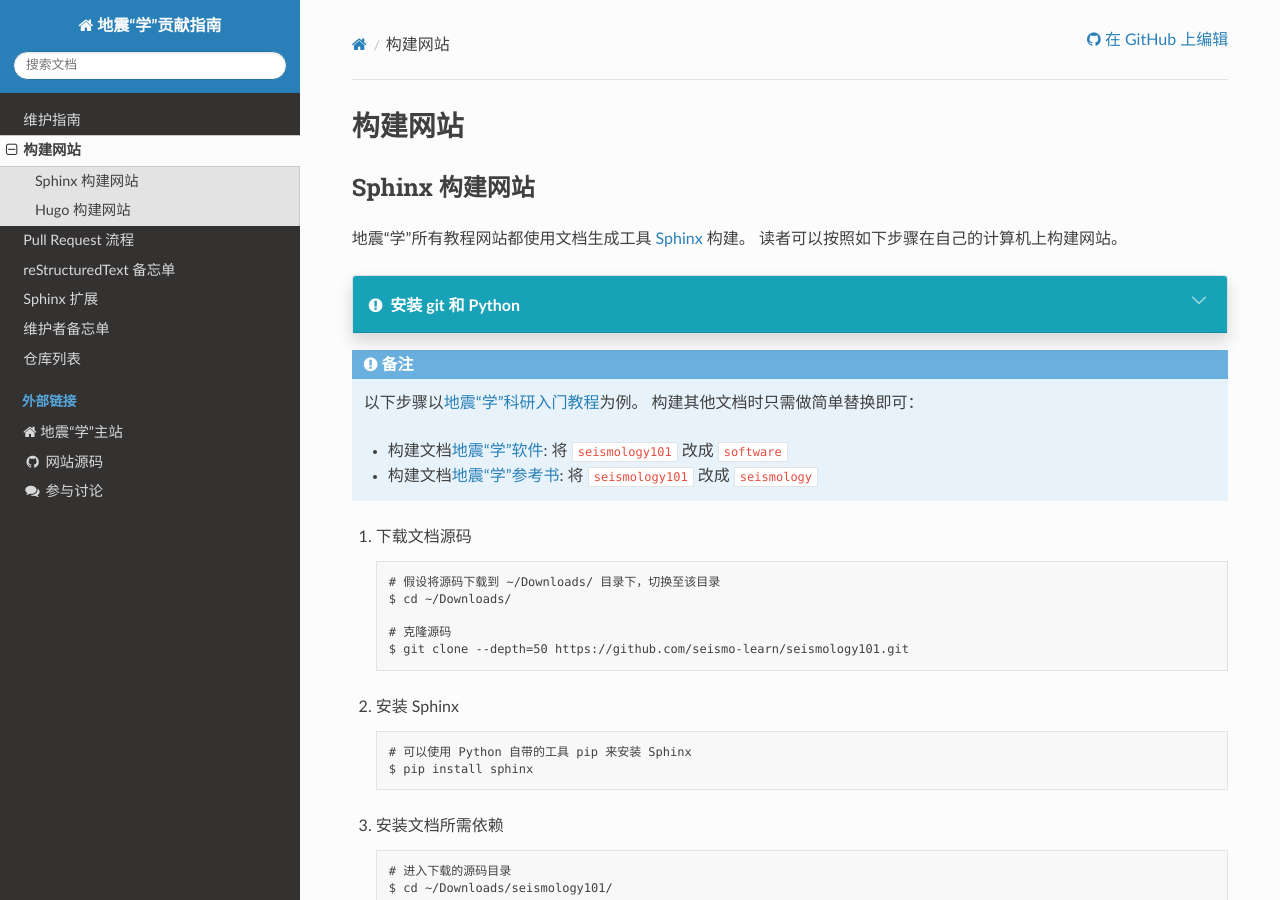
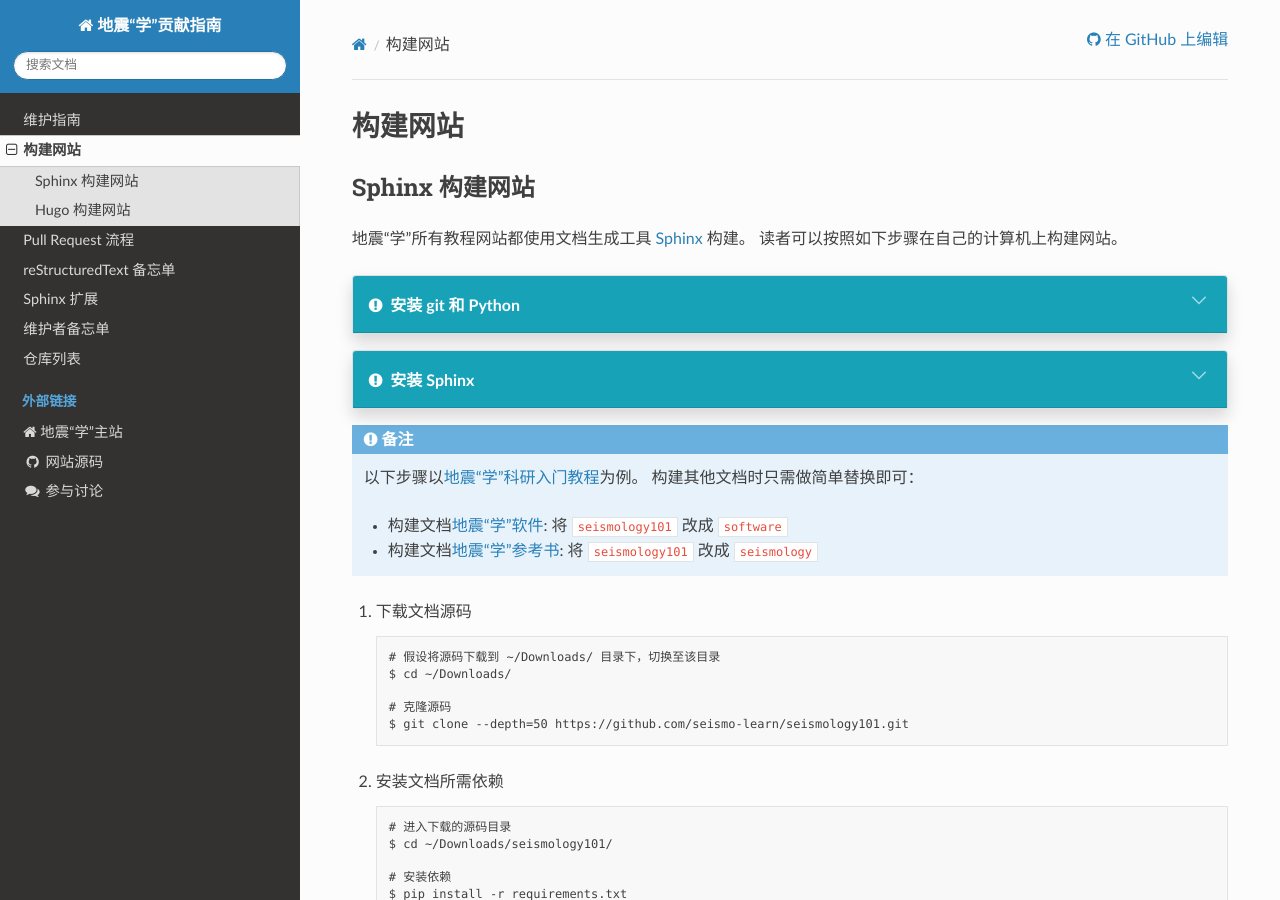
Before and after one commit to seismo-learn/contributing, a Sphinx documentation site: the page built from source/building.rst, in a window 1280 px wide and 900 px high. Built offline with Sphinx 7.4.7 and the Read the Docs theme 2.0.0, drawn with Linux system fonts in a browser that asks for light colours; part of the change alters nothing that is shown.

Commit message:
Improve website building

```diff
--- a/source/building.rst
+++ b/source/building.rst
@@ -19,6 +19,14 @@ Sphinx 构建网站
 
     若未安装 Python，建议通过 :doc:`Anaconda <software:anaconda/index>`  来安装和管理 Python。
 
+.. dropdown:: :fa:`exclamation-circle,mr-1` 安装 Sphinx
+   :container: + shadow
+   :title: bg-info text-white font-weight-bold
+
+   可以使用 Python 自带的工具 pip 来安装 Sphinx::
+
+       $ pip install sphinx
+
 .. note::
 
     以下步骤以\ `地震“学”科研入门教程 <https://seismo-learn.org/seismology101/>`__\ 为例。
@@ -37,14 +45,7 @@ Sphinx 构建网站
         # 克隆源码
         $ git clone --depth=50 https://github.com/seismo-learn/seismology101.git
 
-2.  安装 Sphinx
-
-    ::
-
-        # 可以使用 Python 自带的工具 pip 来安装 Sphinx
-        $ pip install sphinx
-
-3.  安装文档所需依赖
+2.  安装文档所需依赖
 
     ::
 
@@ -54,13 +55,13 @@ Sphinx 构建网站
         # 安装依赖
         $ pip install -r requirements.txt
 
-4.  编译生成 HTML 格式的文档
+3.  编译生成 HTML 格式的文档
 
     ::
 
         $ make html
 
-5.  生成的文档位于 :file:`build/html/` 目录下，可以直接用浏览器打开
+4.  生成的文档位于 :file:`build/html/` 目录下，可以直接用浏览器打开
     :file:`build/html/index.html` 即可在本地预览。
 
 
```
